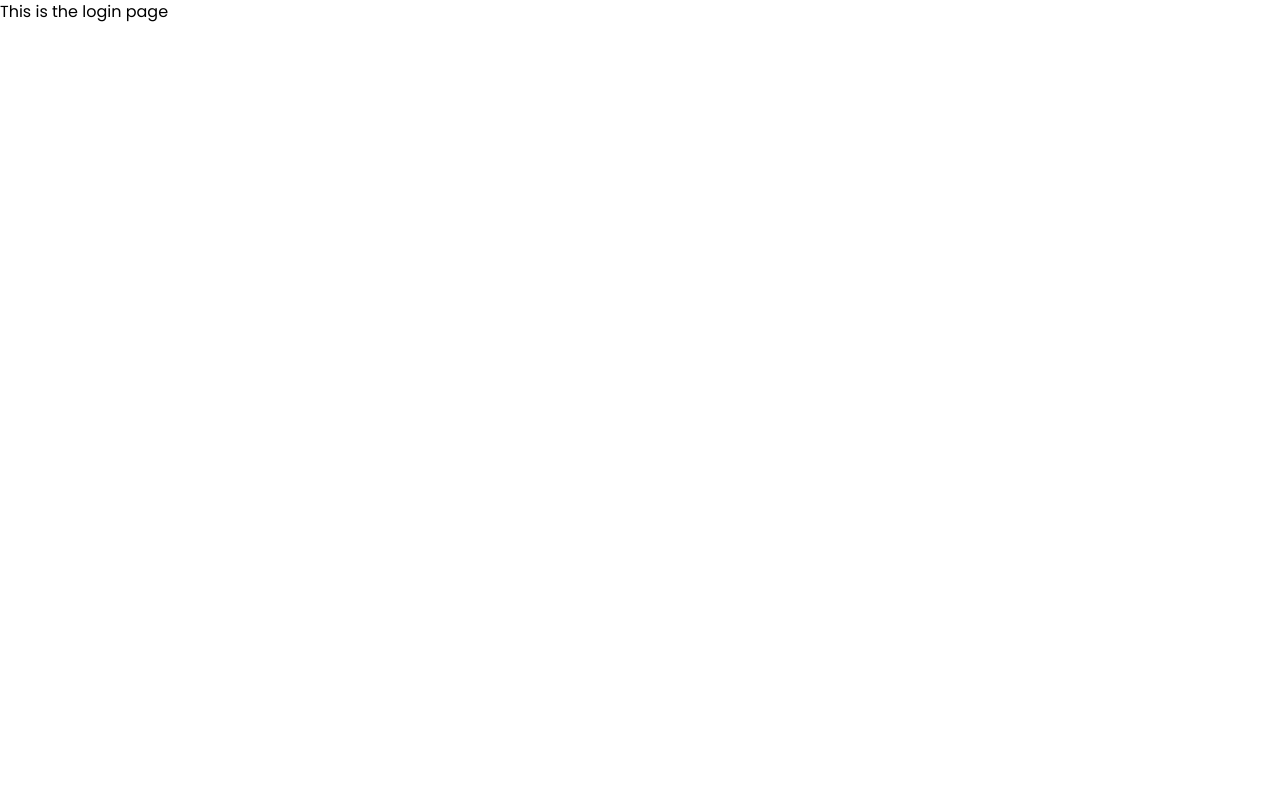
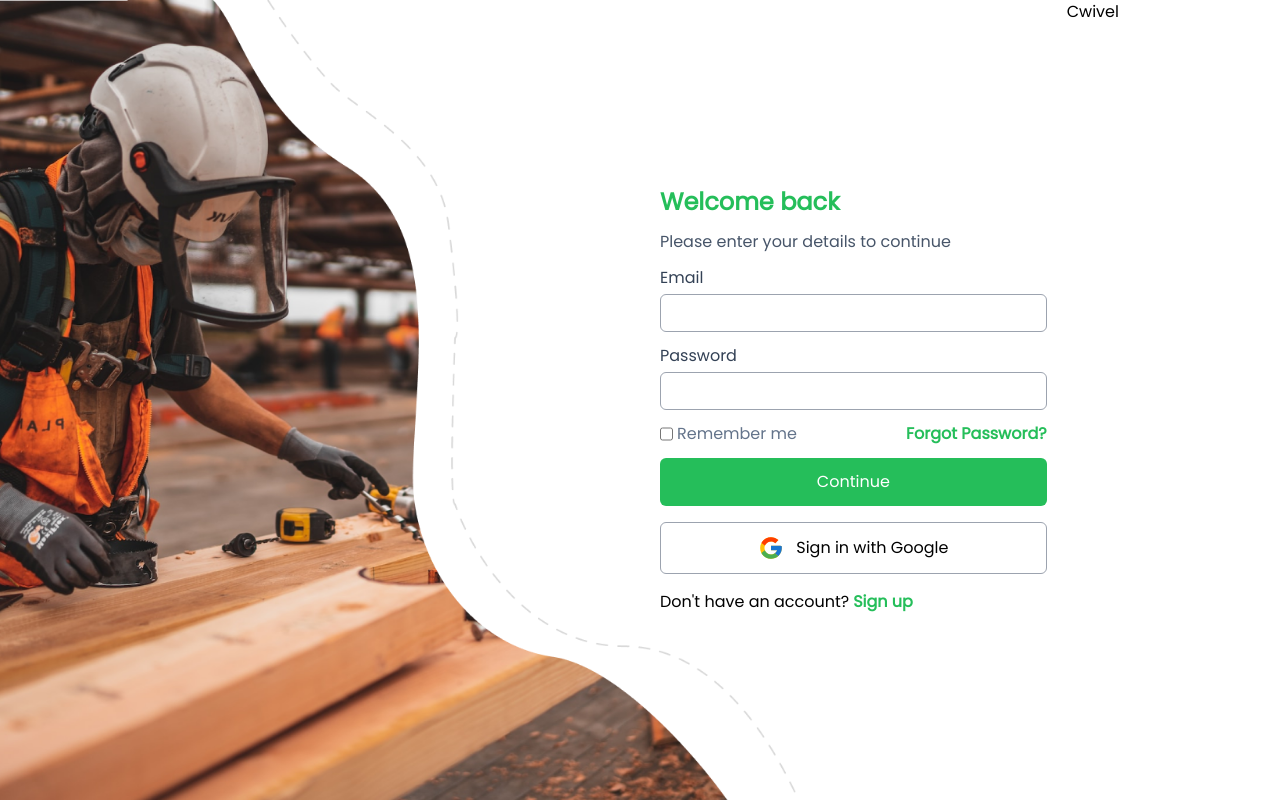
Before and after one commit to yusuf-ishaku/cwivel, a React (Vite) app: page /login in a window 1280 px wide. Built offline with nearby package versions, Linux system fonts and the light colour scheme; a web font is replaced by a local one.

Commit message:
Login page done

```diff
--- a/src/assets/components/navbar.jsx
+++ b/src/assets/components/navbar.jsx
@@ -7,7 +7,7 @@ export const Navbar = () => {
                 <Link to="/">.</Link>
                 <Link to="/chat" className="text-lg block p-2">Chat</Link>
                 <Link to="/bookings" className="text-lg block p-2">Bookings</Link>
-                <Link to="/users" className="text-lg block p-2"> Bookings </Link>
+                <Link to="/users" className="text-lg block p-2"> Users </Link>
                 <Link to="/dashboard" className="text-lg block p-2"> Dashboard</Link>
             </div>
             <div className="w-fit flex">
--- a/src/pages/login.jsx
+++ b/src/pages/login.jsx
@@ -1,3 +1,50 @@
+import { AiOutlineEyeInvisible } from 'react-icons/ai';
+import { AiOutlineEye } from 'react-icons/ai';
+import { FcGoogle } from 'react-icons/fc'
+import SignupImage from '../assets/img/signup-img.png';
+import { IconContext } from "react-icons";
+import { Link } from 'react-router-dom';
+import SignupLine from '../assets/img/signup-line.png'
 export const Login = () =>{
-    return <h1>This is the login page</h1>
+    return (
+        <>
+        <div className='w-full h-full flex flex-row'>
+            <div className='w-3/6 h-full'>
+                <img className='w-auto absolute h-[100vh]' src={SignupImage} alt=''></img>
+                <img className='w-auto absolute ml-60 h-[100vh]' src={SignupLine} alt=""></img>
+            </div>
+            <div className='w-2/6 h-[100vh] px-5 flex flex-col justify-center'>
+                <div className="w-auto h-fit my-auto">
+                    <h3 className='text-cwivel text-2xl font-semibold'>Welcome back</h3>
+                    <h4 className='text-slate-600 text-md block my-3'>Please enter your details to continue</h4>
+                    <form className=''>
+                        <label htmlFor="email" className='text-slate-700'>Email</label>
+                        <input className='w-full block p-2 my-1 mb-3 text-sm  border-gray-400 bg-transparent border-me rounded-md focus:outline-none' type="text" placeholder = "j" required/>
+                        <label htmlFor="password" className='text-slate-700'>Password</label>
+                        <input className='w-full block p-2 my-1 text-sm  border-gray-400 bg-transparent border-me rounded-md focus:outline-none' type="password" placeholder = "j" required/>
+
+                        <div className="flex my-3 w-auto ">
+                            <input type="checkbox" name="remember me" id="remember-me" /> <span className='text-slate-500 ml-1'>Remember me</span>
+                            <span className="inline-block ml-auto text-cwivel font-semibold">Forgot Password?</span>
+                        </div>
+                        <button type='submit' className='bg-cwivel-green text-white w-full p-3 rounded-md'>Continue</button>
+                    </form>
+                    <IconContext.Provider value={{ color: "rgba(37, 190, 90, 1)", size: "26", className: "global-class-name" }}>
+                        <div className='w-full border-gray-400 border-me p-3 my-4 rounded-md flex items-center justify-center'>
+                            <div className='flex items-center'><FcGoogle></FcGoogle><span className='pl-3'>Sign in with Google</span></div>
+                        </div>
+                    </IconContext.Provider>
+                    <span className="block">
+                        Don't have an account?
+                        <Link to="/signup" className='text-cwivel font-semibold ml-1'>Sign up</Link>
+                    </span>
+                </div>
+
+            </div>
+            <div className="cwivel w-1/6">
+                <h1>Cwivel</h1>
+            </div>
+        </div>
+        </>
+    )
 }
--- a/tailwind.config.cjs
+++ b/tailwind.config.cjs
@@ -10,6 +10,7 @@ module.exports = {
     "./src/pages/bookings.jsx",
     "./src/pages/home.jsx",
     "./src/pages/users.jsx",
+    "./src/pages/login.jsx",
     "./src/assets/components/artisanSelect.jsx",
     "./src/assets/components/artisanCards.jsx",
     "./src/assets/components/artisanBulletins.jsx"
```
Also changed, not shown: src/assets/img/signup-img.png (added), src/assets/img/signup-line.png (added).
